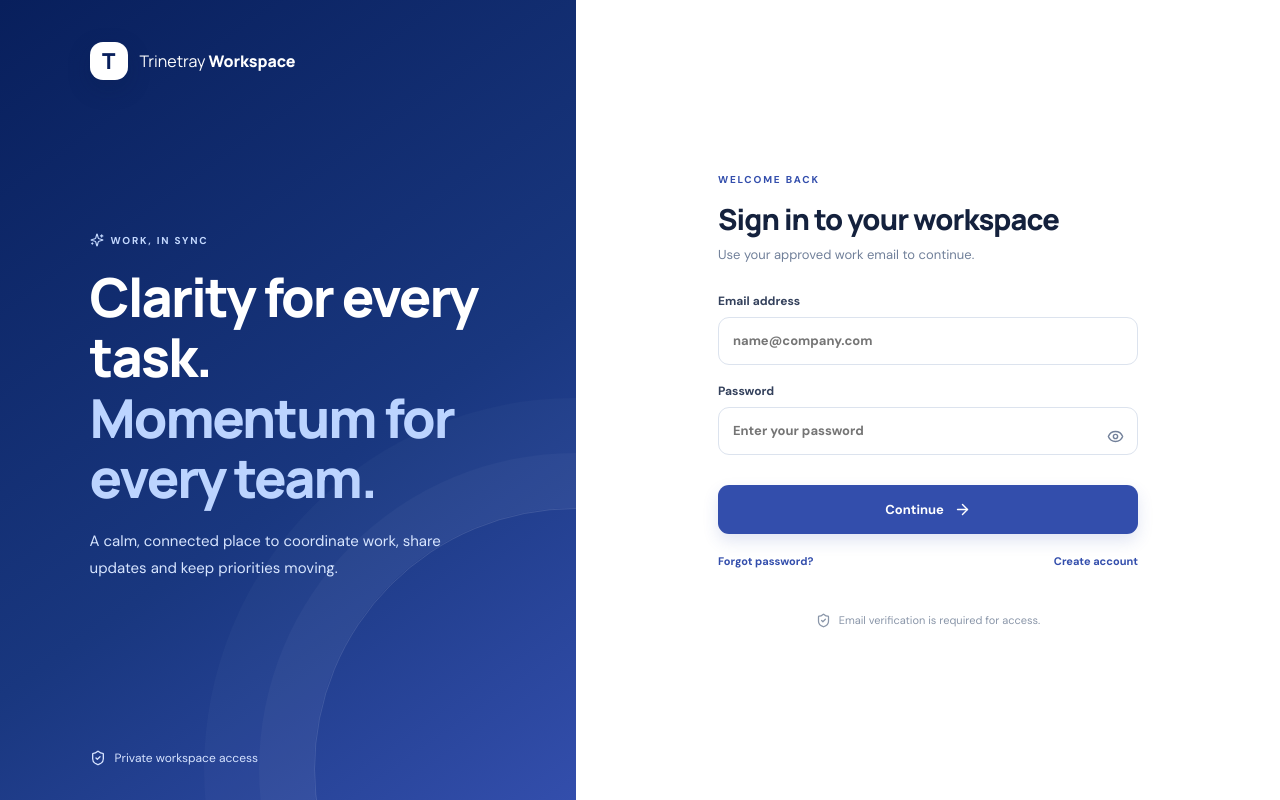
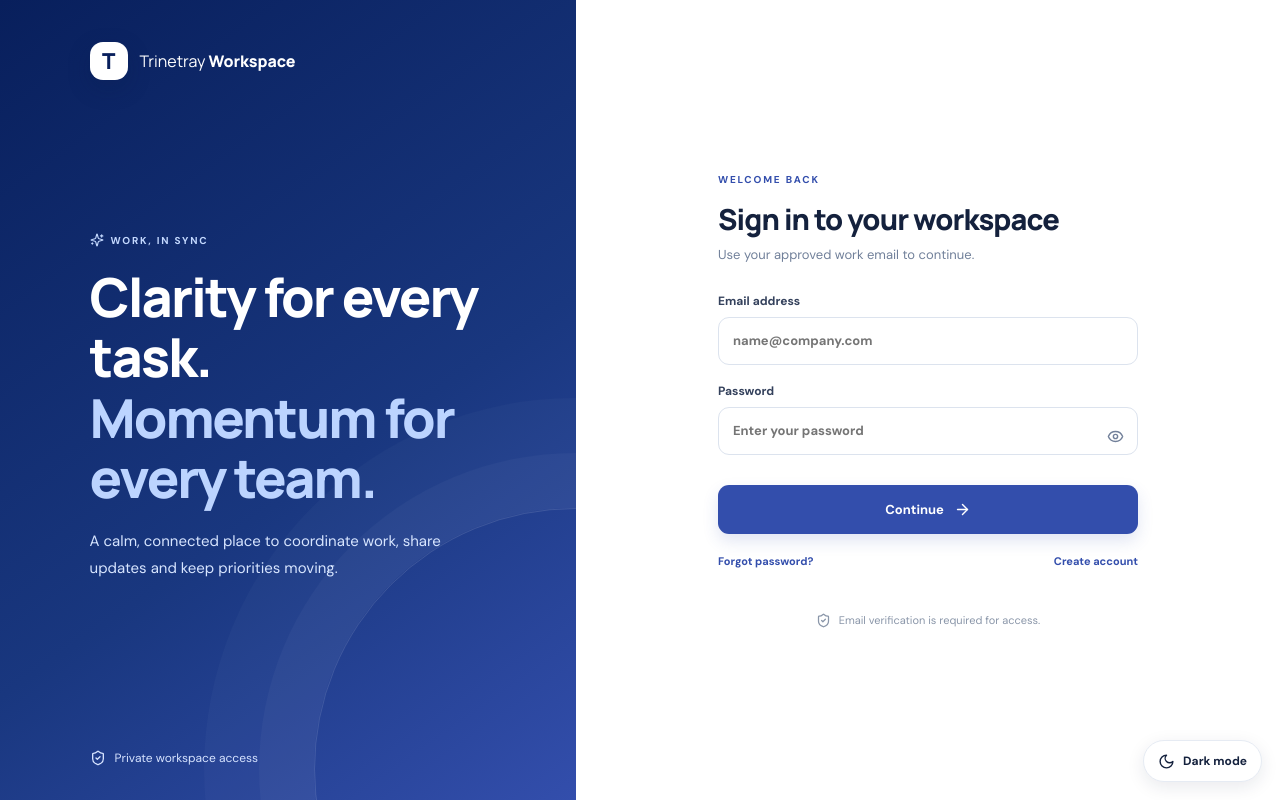
Before and after one commit to whyzephyxx/TrinetrayWorkspace, a Next.js app: page /login in a window 1280 px wide. Built offline with nearby package versions, Linux system fonts and the light colour scheme; no server answers.

Commit message:
Update existing workspace files and apply UI enhancements

```diff
--- a/app/layout.tsx
+++ b/app/layout.tsx
@@ -1,5 +1,7 @@
 import type { Metadata } from 'next';
 import './globals.css';
+import './workspace-enhancements.css';
+import ThemeToggle from '@/components/theme-toggle';
 
 export const metadata: Metadata = {
   title: 'Trinetray Workspace',
@@ -9,5 +11,12 @@ export const metadata: Metadata = {
 };
 
 export default function RootLayout({ children }: Readonly<{ children: React.ReactNode }>) {
-  return <html lang="en"><body>{children}</body></html>;
+  return (
+    <html lang="en" suppressHydrationWarning>
+      <body>
+        <div className="theme-control"><ThemeToggle /></div>
+        {children}
+      </body>
+    </html>
+  );
 }
--- /dev/null
+++ b/app/workspace-enhancements.css
@@ -0,0 +1,130 @@
+/* Workspace responsive and theme layer. Existing application styles remain intact. */
+
+.theme-control {
+  position: fixed;
+  z-index: 30;
+  right: 18px;
+  bottom: 18px;
+}
+.theme-toggle {
+  display: inline-flex;
+  align-items: center;
+  justify-content: center;
+  gap: 8px;
+  min-height: 42px;
+  padding: 0 14px;
+  border: 1px solid var(--line, #e6ebf3);
+  border-radius: 999px;
+  background: var(--surface, #fff);
+  color: var(--text, #14213d);
+  box-shadow: 0 5px 18px #14213d18;
+  font-size: 12px;
+  font-weight: 700;
+}
+.theme-toggle:hover { transform: translateY(-2px); }
+.theme-toggle:focus-visible { outline: 3px solid #8aaeff; outline-offset: 3px; }
+
+html[data-theme="dark"] {
+  color-scheme: dark;
+  --paper: #101522;
+  --ink: #e7ecf5;
+  --muted: #9ba8bc;
+  --line: #2a3447;
+  --surface: #171f2e;
+  --text: #e7ecf5;
+}
+html[data-theme="dark"] body,
+html[data-theme="dark"] .workspace { background: #101522; color: #e7ecf5; }
+html[data-theme="dark"] .rail,
+html[data-theme="dark"] .topbar,
+html[data-theme="dark"] .panel,
+html[data-theme="dark"] .metric-card,
+html[data-theme="dark"] .profile-menu,
+html[data-theme="dark"] .profile-menu button,
+html[data-theme="dark"] .search-trigger,
+html[data-theme="dark"] .theme-toggle {
+  background: #171f2e;
+  color: #e7ecf5;
+  border-color: #2a3447;
+}
+html[data-theme="dark"] .welcome-row h1,
+html[data-theme="dark"] .metric-card strong,
+html[data-theme="dark"] .panel-head h3,
+html[data-theme="dark"] .empty-state b,
+html[data-theme="dark"] .crumb b { color: #e7ecf5; }
+html[data-theme="dark"] .muted,
+html[data-theme="dark"] .crumb,
+html[data-theme="dark"] .metric-top,
+html[data-theme="dark"] .metric-card small,
+html[data-theme="dark"] .empty-state span { color: #9ba8bc; }
+html[data-theme="dark"] input,
+html[data-theme="dark"] select,
+html[data-theme="dark"] textarea {
+  background: #111a29;
+  color: #e7ecf5;
+  border-color: #344158;
+}
+html[data-theme="dark"] .rail-item { color: #a4b0c4; }
+html[data-theme="dark"] .rail-item:hover,
+html[data-theme="dark"] .rail-item.selected { background: #24334d; color: #c6d8ff; }
+html[data-theme="dark"] .text-button,
+html[data-theme="dark"] .more-button { color: #a9c3ff; }
+html[data-theme="dark"] .avatar,
+html[data-theme="dark"] .metric-top i,
+html[data-theme="dark"] .empty-icon { background: #263650; color: #c5d7ff; }
+html[data-theme="dark"] .page-footer { color: #7f8ba0; }
+html[data-theme="dark"] .auth-main,
+html[data-theme="dark"] .auth-card { background: #101522; color: #e7ecf5; }
+html[data-theme="dark"] .auth-card label { color: #c6d0df; }
+html[data-theme="dark"] .auth-card input { background: #171f2e; color: #e7ecf5; border-color: #344158; }
+
+/* Hide the visible admin shortcut; the protected /admin verification route remains. */
+.rail-item[title="Admin access"] { display: none !important; }
+
+/* Phone-first bottom navigation, retaining the existing navigation controls. */
+@media (max-width: 700px) {
+  .rail {
+    position: fixed;
+    inset: auto 0 0 0;
+    width: 100%;
+    height: calc(66px + env(safe-area-inset-bottom));
+    padding: 6px 8px env(safe-area-inset-bottom);
+    border-right: 0;
+    border-top: 1px solid var(--line, #e6ebf3);
+    flex-direction: row;
+    justify-content: center;
+    background: var(--surface, #fff);
+  }
+  .rail-brand, .rail-bottom { display: none !important; }
+  .rail-nav {
+    width: 100%;
+    max-width: 620px;
+    flex-direction: row;
+    justify-content: space-around;
+    gap: 2px;
+  }
+  .rail-item {
+    width: auto;
+    min-width: 0;
+    min-height: 50px;
+    flex: 1;
+    padding: 5px 2px;
+    gap: 4px;
+    font-size: 9px;
+    border-radius: 10px;
+  }
+  .rail-item svg { width: 18px; height: 18px; }
+  .workspace-main { margin-left: 0 !important; width: 100% !important; }
+  .content { padding-bottom: 92px !important; }
+  .theme-control { right: 12px; bottom: calc(78px + env(safe-area-inset-bottom)); }
+  .theme-toggle { min-height: 38px; padding: 0 12px; }
+}
+@media (max-width: 420px) {
+  .rail-item span { font-size: 8px; }
+  .topbar { padding-inline: 10px !important; }
+  .top-actions { gap: 3px !important; }
+  .content { padding-inline: 12px !important; }
+}
+@media (prefers-reduced-motion: reduce) {
+  .theme-toggle { transition: none !important; }
+}
--- /dev/null
+++ b/components/theme-toggle.tsx
@@ -0,0 +1,37 @@
+'use client';
+
+import { useEffect, useState } from 'react';
+import { Moon, Sun } from 'lucide-react';
+
+type Theme = 'light' | 'dark';
+
+export default function ThemeToggle() {
+  const [theme, setTheme] = useState<Theme>('light');
+
+  useEffect(() => {
+    const saved = window.localStorage.getItem('tw-theme');
+    const initial: Theme = saved === 'dark' ? 'dark' : 'light';
+    setTheme(initial);
+    document.documentElement.dataset.theme = initial;
+  }, []);
+
+  function toggle() {
+    const next: Theme = theme === 'dark' ? 'light' : 'dark';
+    setTheme(next);
+    document.documentElement.dataset.theme = next;
+    window.localStorage.setItem('tw-theme', next);
+  }
+
+  return (
+    <button
+      type="button"
+      className="theme-toggle"
+      onClick={toggle}
+      aria-label={`Switch to ${theme === 'dark' ? 'light' : 'dark'} mode`}
+      title={`Switch to ${theme === 'dark' ? 'light' : 'dark'} mode`}
+    >
+      {theme === 'dark' ? <Sun size={17} /> : <Moon size={17} />}
+      <span>{theme === 'dark' ? 'Light mode' : 'Dark mode'}</span>
+    </button>
+  );
+}
```
